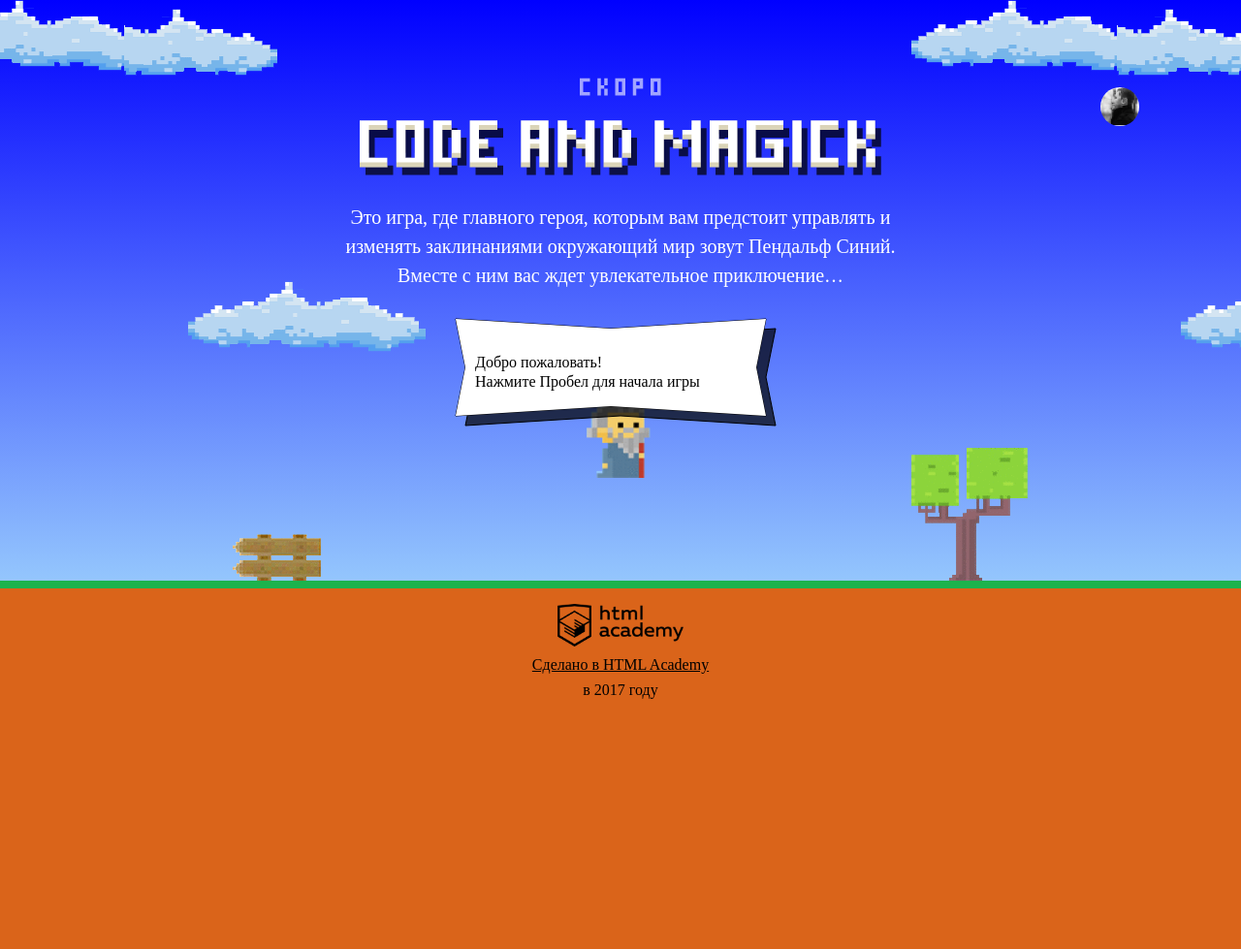
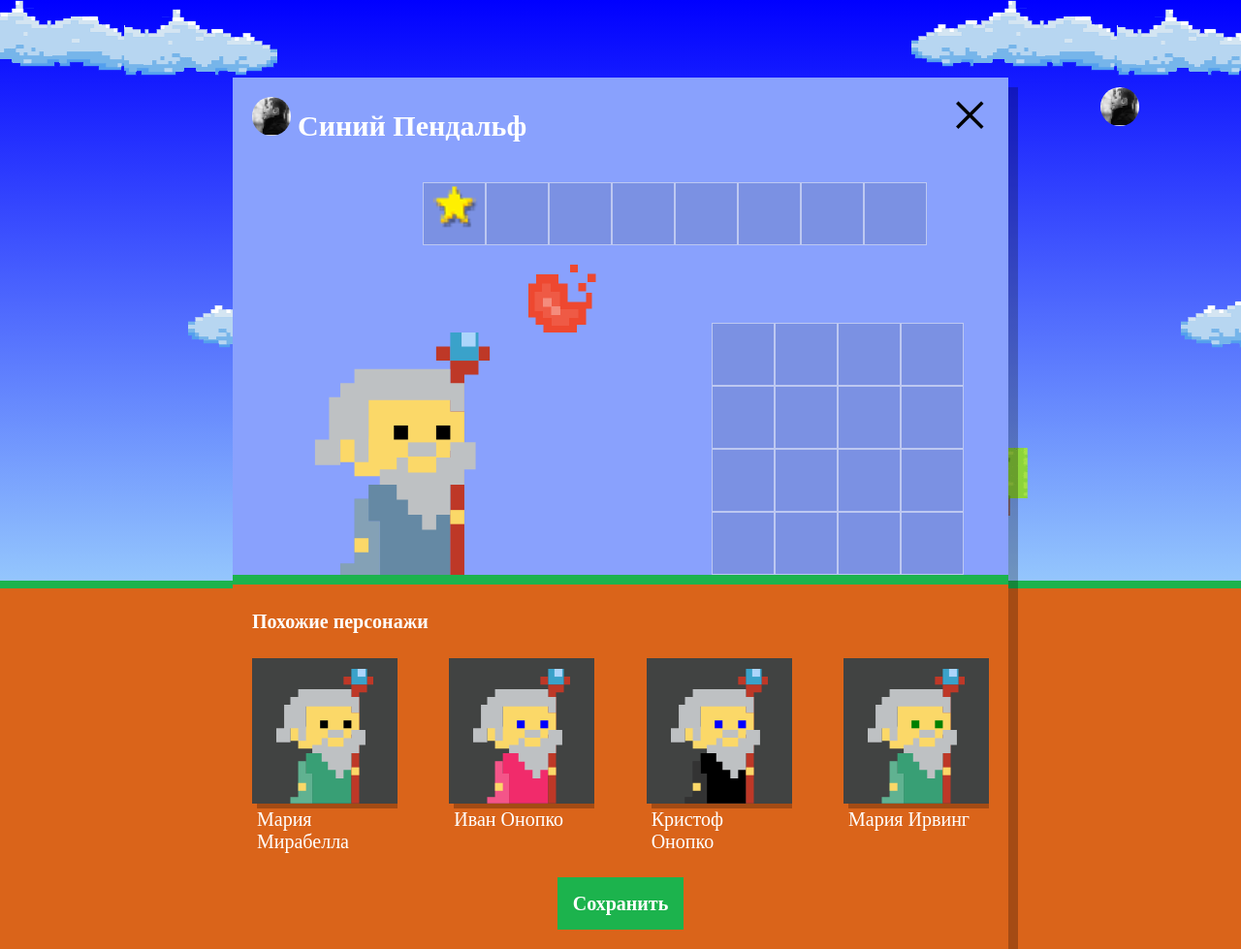
Before and after one commit to mariachern/394609-code-and-magick, a website: page index.html in a window 1280 px wide. Shown: the whole page at 97% size. Before the commit the page ends 800 px from the top, so only its background shows below. Drawn offline with Linux system fonts and the light colour scheme; a web font is replaced by a local one.

Commit message:
Учебный проект: нас орда

```diff
--- a/index.html
+++ b/index.html
@@ -203,7 +203,7 @@
   };
 </script>
 <script src="js/stat.js"></script>
+<script src="js/setup.js"></script>
 <script src="js/game.js"></script>
-
 </body>
 </html>
--- /dev/null
+++ b/js/setup.js
@@ -0,0 +1,49 @@
+'use strict';
+
+var userDialog = document.querySelector('.setup');
+userDialog.classList.remove('hidden');
+
+userDialog.querySelector('.setup-similar').classList.remove('hidden');
+
+var similarListElement = document.querySelector('.setup-similar-list');
+
+var similarWizardTemplate = document.querySelector('#similar-wizard-template').content;
+
+var wizardFirstNames = ['Иван', 'Хуан Себастьян', 'Мария', 'Кристоф', 'Виктор', 'Юлия', 'Люпита', 'Вашингтон'];
+
+var wizardLastNames = ['да Марья', 'Верон', 'Мирабелла', 'Вальц', 'Онопко', 'Топольницкая', 'Нионго', 'Ирвинг'];
+
+var eyesColor = ['black', 'red', 'blue', 'yellow', 'green'];
+
+var coatColor = ['rgb(101, 137, 164)', 'rgb(241, 43, 107)', 'rgb(146, 100, 161)', 'rgb(56, 159, 117)', 'rgb(215, 210, 55)', 'rgb(0, 0, 0)'];
+
+var generateWizardName = function () {
+  var wizardFirstName = wizardFirstNames[Math.floor(Math.random() * wizardFirstNames.length)];
+  var wizardLastName = wizardLastNames[Math.floor(Math.random() * wizardLastNames.length)];
+  var wizardName = wizardFirstName + ' ' + wizardLastName;
+  return wizardName;
+};
+
+var wizards = [];
+wizards.length = 4;
+
+var renderWizard = function (wizard) {
+  var wizardElement = similarWizardTemplate.cloneNode(true);
+  wizard = {
+    name: generateWizardName(),
+    eyesColor: eyesColor[Math.floor(Math.random() * eyesColor.length)],
+    coatColor: coatColor[Math.floor(Math.random() * coatColor.length)]
+  };
+  wizardElement.querySelector('.setup-similar-label').textContent = wizard.name;
+  wizardElement.querySelector('.wizard-eyes').style.fill = wizard.eyesColor;
+  wizardElement.querySelector('.wizard-coat').style.fill = wizard.coatColor;
+  return wizardElement;
+};
+
+var fragment = document.createDocumentFragment();
+
+for (var i = 0; i <= wizards.length - 1; i++) {
+  fragment.appendChild(renderWizard(wizard));
+}
+
+similarListElement.appendChild(fragment);
--- a/package.json
+++ b/package.json
@@ -13,7 +13,7 @@
   },
   "license": "MIT",
   "devDependencies": {
-    "eslint": "^4.2.0",
+    "eslint": "^4.17.0",
     "eslint-config-htmlacademy": "0.3.x"
   },
   "dependencies": {},
```
Also changed, not shown: js/stat.js (line endings or trailing spaces), 1 other file.
